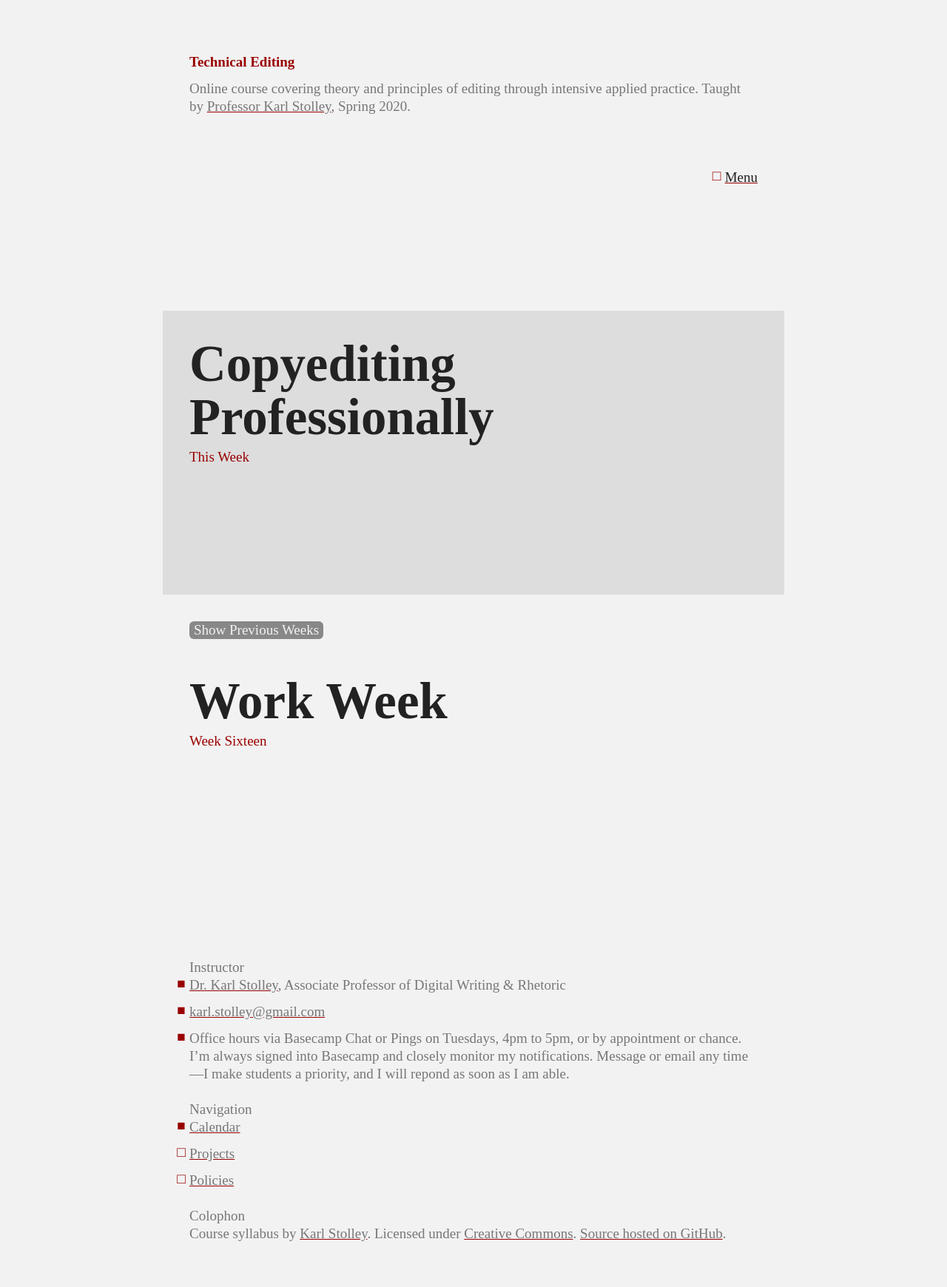
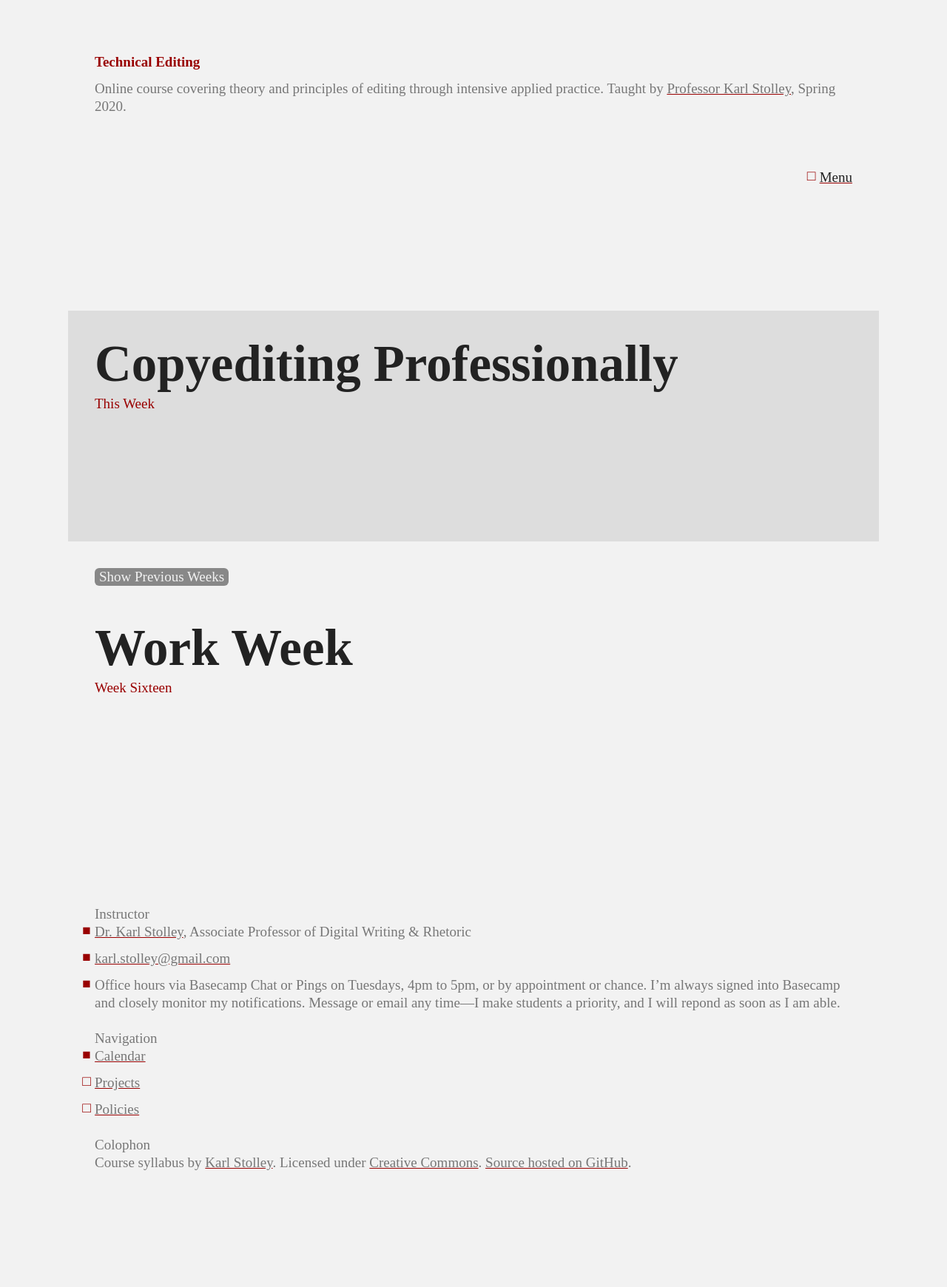
Before and after one commit to karlstolley/jekyll-theme-course, a Jekyll site: the page built from index.md, in a window 1280 px wide. Shown: the whole page at 74% size. Built offline with Jekyll 4.4.1, drawn with Linux system fonts in a browser that asks for light colours; some web fonts are replaced; after the commit the page ends 1644 px from its top, so only the background shows below that.

Commit message:
Reorganize typography partial and improve grid on projects

```diff
--- a/_sass/_typography.scss
+++ b/_sass/_typography.scss
@@ -37,174 +37,6 @@ h2 {
   font-weight: 600;
   font-size: $base-size * $mod-scale * $mod-scale * $mod-scale;
   line-height: $base-line * 2;
-}
-/* ~ 620px */
-@media screen and (min-width: 38.75em) {
-  h2 {
-    font-family: "moderno-fb-condensed";
-    font-weight: 700;
-  }
-}
-h3 {
-  text-transform: uppercase;
-}
-.agenda h3,
-#footer h3,
-#instructor h3 {
-  text-transform: none;
-  font-weight: 500;
-}
-#btn-show-calendar,
-.agenda h3 a {
-  color: $back-color;
-  background: $spot-color;
-  border-radius: $base-line * 0.25;
-  display: inline-block;
-  height: $base-line;
-  padding-left: $base-line * 0.25;
-  padding-right: $base-line * 0.25;
-}
-#btn-show-calendar {
-  background-color: #888;
-  margin-bottom: $base-line * 2;
-  text-decoration: none;
-}
-.agenda h3 a::before {
-  content: "‣ ";
-}
-#content header {
-  padding-bottom: $base-line;
-}
-#content header small {
-  color: $spot-color;
-  display: block;
-  font-weight: 500;
-  padding-top: $base-line * 0.25;
-}
-#content article {
-  padding-bottom: $base-line * 3;
-}
-
-.current {
-  background: #DDD;
-  padding: $base-line * 1.5;
-  margin: ($base-line * 1.5) (-($base-line * 1.5));
-}
-
-#header,
-#footer,
-#instructor {
-  color: #777;
-}
-#header {
-  padding: $base-line * 0.5;
-}
-#header .nav {
-  color: $text-color;
-}
-#header p {
-  min-height: $base-line * 4;
-  padding-top: $base-line * 0.5;
-}
-#header,
-#content,
-#footer,
-#instructor {
-  padding-left: $base-line * 1.5;
-  padding-right: $base-line * 1.5;
-}
-
-/* ~ 855px */
-@media screen and (min-width: 53.4375em) {
-  #header,
-  #content,
-  #footer,
-  #instructor {
-    padding: ($base-line * 1.5) 10%;
-  }
-  #footer {
-    padding-top: 0;
-  }
-  #instructor {
-    padding-bottom: 0;
-  }
-  h2 {
-    font-size: $base-size * $mod-scale * $mod-scale * $mod-scale * $mod-scale;
-    line-height: $base-line * 2.5;
-  }
-}
-
-/* ~ 1100px */
-@media screen and (min-width: 68.75em) {
-  #header,
-  #content,
-  #footer,
-  #instructor {
-    padding: ($base-line * 3) 20% ($base-line * 1.5) 20%;
-  }
-  #footer {
-    padding-top: 0;
-  }
-  #instructor {
-    padding-bottom: 0;
-  }
-  h2 {
-    font-size: $base-size * $mod-scale * $mod-scale * $mod-scale * $mod-scale * $mod-scale;
-    line-height: $base-line * 3;
-  }
-}
-
-/* ~ 690px */
-@media screen and (min-width: 43.125em) {
-  .policy,
-  .project,
-  .week {
-    display: grid;
-    grid-template-columns: .5fr 1fr 2fr;
-    grid-column-gap: $base-line * 1.5;
-  }
-  .week {
-    grid-template-rows: auto minmax(($base-line * 3.25), max-content);
-  }
-  .policy header,
-  .project header,
-  .week header {
-    grid-column: 1 / 4;
-  }
-  .week .agenda {
-    grid-column: 2 / 3;
-    grid-row-start: 3;
-  }
-  .week .agenda + .agenda {
-    grid-row-start: 4;
-  }
-  .policy > * {
-    grid-column: 2 / 4;
-  }
-  .project > * {
-    grid-column: 3 / 4;
-  }
-  .project .deliverables,
-  .project .requirements {
-    grid-column: 1 / 3;
-  }
-  .project .deliverables {
-    grid-row-start: 3;
-  }
-  .project .requirements {
-    grid-row-start: 4;
-  }
-  .project .goals {
-    grid-column: 3 / 4;
-  }
-  .project .description {
-    grid-column: 3 / 4;
-    grid-row: 2 / 6;
-  }
-  .week .assigned {
-    grid-column: 3 / 4;
-    grid-row: 2 / 7;
-  }
 }
 
 b, strong {
@@ -332,6 +164,196 @@ a {
   }
 }
 
+/* ~ 620px */
+@media screen and (min-width: 38.75em) {
+  h2 {
+    font-family: "moderno-fb-condensed";
+    font-weight: 700;
+  }
+}
+h3 {
+  text-transform: uppercase;
+}
+.agenda h3,
+#footer h3,
+#instructor h3 {
+  text-transform: none;
+  font-weight: 500;
+}
+#btn-show-calendar,
+.agenda h3 a {
+  color: $back-color;
+  background: $spot-color;
+  border-radius: $base-line * 0.25;
+  display: inline-block;
+  height: $base-line;
+  padding-left: $base-line * 0.25;
+  padding-right: $base-line * 0.25;
+}
+#btn-show-calendar {
+  background-color: #888;
+  margin-bottom: $base-line * 2;
+  text-decoration: none;
+}
+.agenda h3 a::before {
+  content: "‣ ";
+}
+#content header {
+  padding-bottom: $base-line;
+}
+#content header small {
+  color: $spot-color;
+  display: block;
+  font-weight: 500;
+  padding-top: $base-line * 0.25;
+}
+#content article {
+  padding-bottom: $base-line * 3;
+}
+
+.current {
+  background: #DDD;
+  padding: $base-line * 1.5;
+  margin: ($base-line * 1.5) (-($base-line * 1.5));
+}
+
+#header,
+#footer,
+#instructor {
+  color: #777;
+}
+#header {
+  padding: $base-line * 0.5;
+}
+#header .nav {
+  color: $text-color;
+}
+#header p {
+  min-height: $base-line * 4;
+  padding-top: $base-line * 0.5;
+}
+#header,
+#content,
+#footer,
+#instructor {
+  padding-left: $base-line * 1.5;
+  padding-right: $base-line * 1.5;
+}
+
+/* ~ 690px */
+@media screen and (min-width: 43.125em) {
+  .policy,
+  .project,
+  .week {
+    display: grid;
+    grid-template-columns: repeat(5,1fr);
+    grid-column-gap: $base-line;
+  }
+  .week {
+    grid-template-rows: auto minmax(($base-line * 3.25), max-content);
+  }
+  .policy header,
+  .project header,
+  .week header {
+    grid-column: 1 / 6;
+  }
+  .week .agenda {
+    grid-column: 2 / 3;
+    grid-row-start: 3;
+  }
+  .week .agenda + .agenda {
+    grid-row-start: 4;
+  }
+  .policy > * {
+    grid-column: 2 / 4;
+  }
+  .project .description,
+  .project .goals {
+    color: #777;
+  }
+  .project .description {
+    grid-column: 1 / 3;
+    grid-row: 2 / 3;
+  }
+  .project .goals {
+    grid-column: 1 / 3;
+    grid-row: 3 / 4;
+  }
+  .project .deliverables,
+  .project .requirements {
+    grid-column: 3 / 6;
+  }
+  .project .preview {
+    grid-column: 1 / 6;
+  }
+}
+
+/* ~ 855px */
+@media screen and (min-width: 53.4375em) {
+  #header,
+  #content,
+  #footer,
+  #instructor {
+    padding: ($base-line * 1.5) 10%;
+  }
+  #footer {
+    padding-top: 0;
+  }
+  #instructor {
+    padding-bottom: 0;
+  }
+  h2 {
+    font-size: $base-size * $mod-scale * $mod-scale * $mod-scale * $mod-scale;
+    line-height: $base-line * 2.5;
+  }
+  .project .description {
+    grid-column: 1 / 4;
+    grid-row: 2 / 3;
+  }
+  .project .goals {
+    grid-column: 4 / 6;
+    grid-row: 2 / 3;
+  }
+  .project .deliverables,
+  .project .requirements {
+    grid-row: 3 / 6;
+  }
+  .project .deliverables {
+    grid-column: 1 / 3;
+  }
+  .project .requirements {
+    grid-column: 3 / 6;
+  }
+  .project .preview {
+    grid-column: 1 / 4;
+  }
+}
+
+/* ~ 1100px */
+@media screen and (min-width: 68.75em) {
+  #header,
+  #content,
+  #footer,
+  #instructor {
+    padding-top: ($base-line * 3);
+  }
+  #footer {
+    padding-top: 0;
+  }
+  #instructor {
+    padding-bottom: 0;
+  }
+  .policy,
+  .project,
+  .week {
+    grid-column-gap: $base-line * 1.5;
+  }
+  h2 {
+    font-size: $base-size * $mod-scale * $mod-scale * $mod-scale * $mod-scale * $mod-scale;
+    line-height: $base-line * 3;
+  }
+}
+
 /* States */
 .js .past {
   display: none;
```
